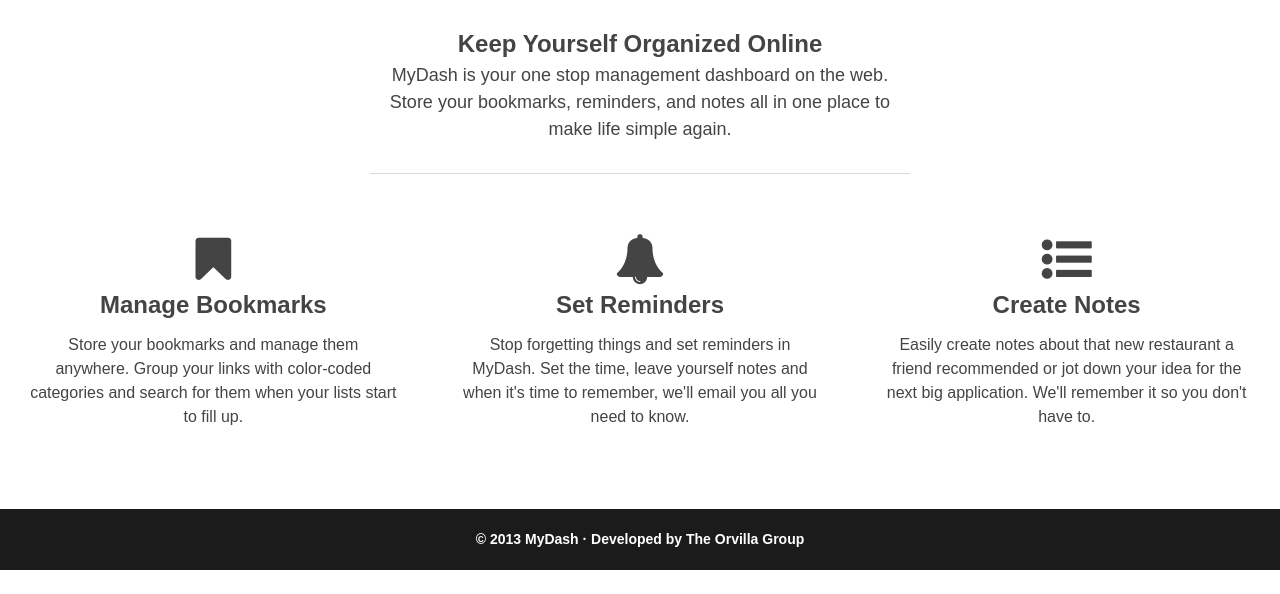
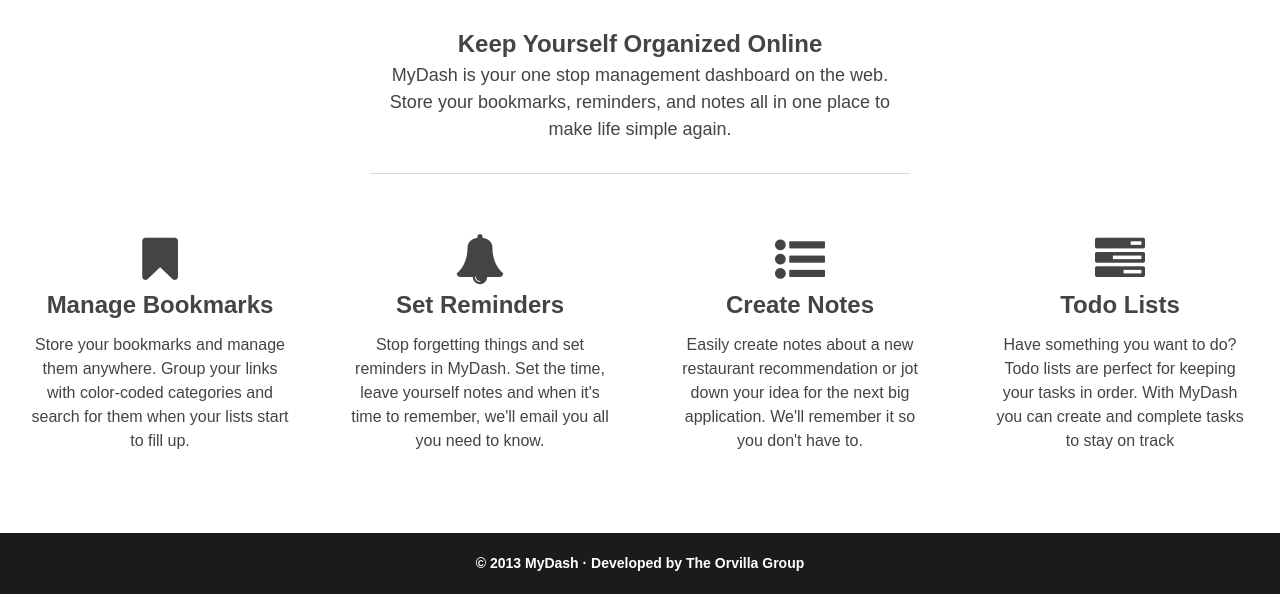
Before and after one commit to dansackett/bookmarks, a Django app: template templates/account/home.html in a window 1280 px wide. Shown: the part 515-1109 px from the top of the page. Before the commit the page ends 1085 px from the top, so only its background shows below. Run offline with Django 3.2, Linux system fonts and the light colour scheme; the template is opened without the code that fills it, so the values that code supplies are empty; some libraries are stand-ins or nearby versions.

Commit message:
Add todo lists to the home page

```diff
--- a/public/css/main.css
+++ b/public/css/main.css
@@ -203,7 +203,7 @@
     float: left;
     margin: 20px 0;
     text-align: center;
-    width: 33.33333%;
+    width: 25%;
 }
 
 .home .information .info-item h3,
--- a/templates/account/home.html
+++ b/templates/account/home.html
@@ -31,9 +31,15 @@
         </div>
         <div class="info-item">
             <h3><i class="icon-list-ul"></i><br />Create Notes</h3>
-            <p>Easily create notes about that new restaurant a friend
-            recommended or jot down your idea for the next big application.
-            We'll remember it so you don't have to.</p>
+            <p>Easily create notes about a new restaurant recommendation or jot
+            down your idea for the next big application. We'll remember it
+            so you don't have to.</p>
+        </div>
+        <div class="info-item">
+            <h3><i class="icon-tasks"></i><br />Todo Lists</h3>
+            <p>Have something you want to do? Todo lists are perfect
+            for keeping your tasks in order. With MyDash you can create and
+            complete tasks to stay on track</p>
         </div>
     </div>
 </div>
```
